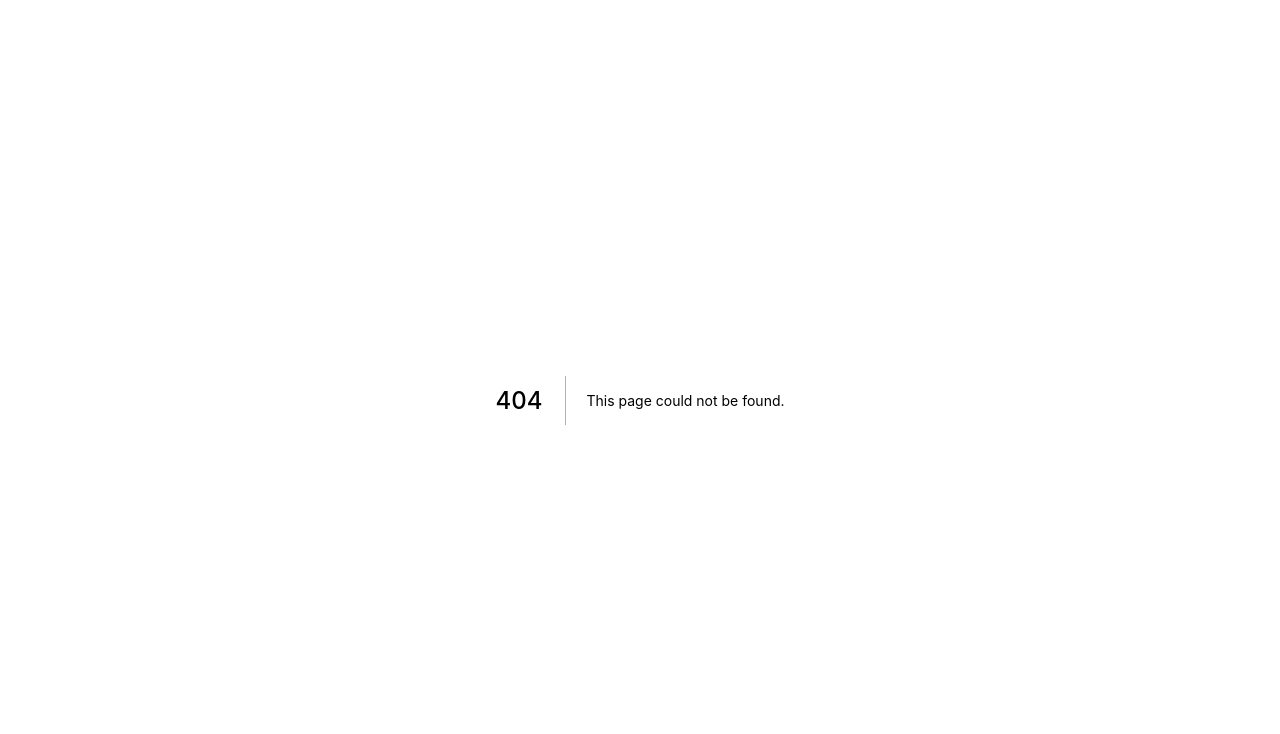
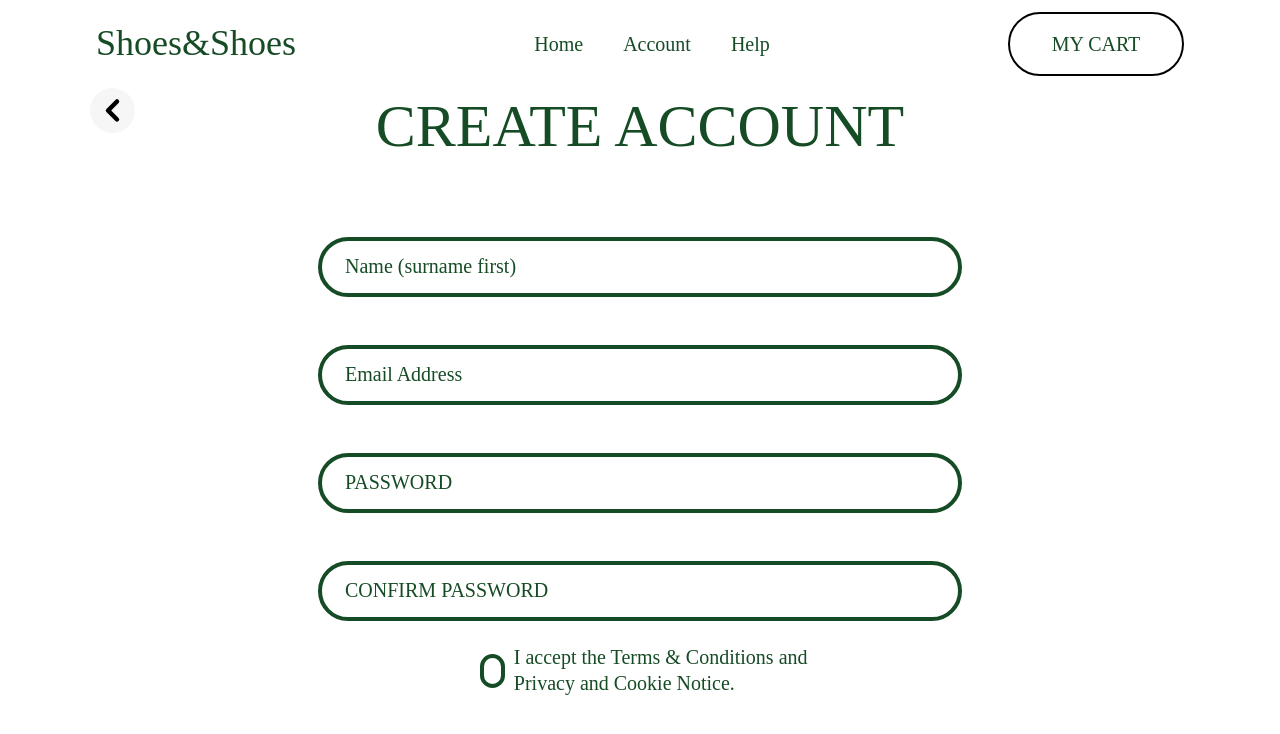
Before and after one commit to JosephKeswet/E-commerce-website, a Next.js app: page /SignUpPage in a window 1280 px wide. Before the commit this address had no page. Shown: the top 734 px of the page. Built offline with nearby package versions, Linux system fonts and the light colour scheme; a web font is replaced by a local one.

Commit message:
SignUp pgae ui

```diff
--- /dev/null
+++ b/pages/SignUpPage.js
@@ -0,0 +1,28 @@
+import { ChevronLeftIcon } from "@heroicons/react/solid";
+import React from "react";
+import Nav from "../components/Nav";
+
+const SignUpPage = () => {
+  return <div>
+    <div>
+    <Nav/>
+    <ChevronLeftIcon className="w-[45px] h-[45px] absolute left-[90px] bg-gray  bg-opacity-10 rounded-full cursor-pointer "/>
+    </div>
+    <main>
+        <h1 className="text-center font-Ko text-[60px] font-normal leading-[77.4px] mb-12 text-primary ">CREATE ACCOUNT</h1>
+        <form className="flex flex-col justify-center items-center">
+         <input className="Inputs " type="text" placeholder="Name (surname first)" />
+         <input className="Inputs" type="email" placeholder="Email Address" />
+         <input className="Inputs" type="password" placeholder="PASSWORD" />
+         <input className="Inputs" type="password" placeholder="CONFIRM PASSWORD"/>
+        </form>
+        {/* Solve centering items problem  */}
+        <div className="flex  items-center pl-[480px] pr-[430px]">
+        <button className="w-[34px] h-[34px] border-4 border-primary border-solid rounded-full mr-[9px] "/>
+        <h3 className="text-xl font-Ko font-normal leading-[25.8px] text-primary">I accept the Terms & Conditions and Privacy and Cookie Notice.</h3>
+        </div>
+    </main>
+  </div>;
+};
+
+export default SignUpPage;
--- a/styles/globals.css
+++ b/styles/globals.css
@@ -10,4 +10,9 @@
     .Category{
       @apply  w-[275px] cursor-pointer
     }
+    .Inputs{
+      @apply w-[644px] h-[60px] border-4 border-solid border-primary rounded-[40px] bg-MyWhite my-6
+      placeholder:text-xl placeholder:font-Ko placeholder:text-primary placeholder:font-normal placeholder:leading-[26px]
+      placeholder:pt-[17px] placeholder:pb-[17px] placeholder:pl-[23px]
+    }
 }
```
